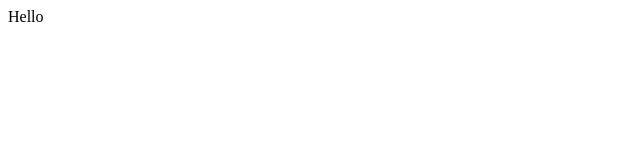
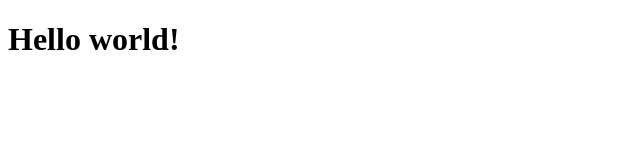
Before and after one commit to nyaakov/Weathr.github.io, a plain HTML site: page index.html in a window 1280 px wide. Shown: the whole page, without its empty margins (0-640 px from the left). Drawn offline with Linux system fonts and the light colour scheme.

```diff
--- a/index.html
+++ b/index.html
@@ -4,6 +4,6 @@
 	<title>Weathr</title>
 </head>
 <body>
-	<Welcome> Hello</Welcome>
+	<h1>Hello world!</h1>
 </body>
 </html>
```
